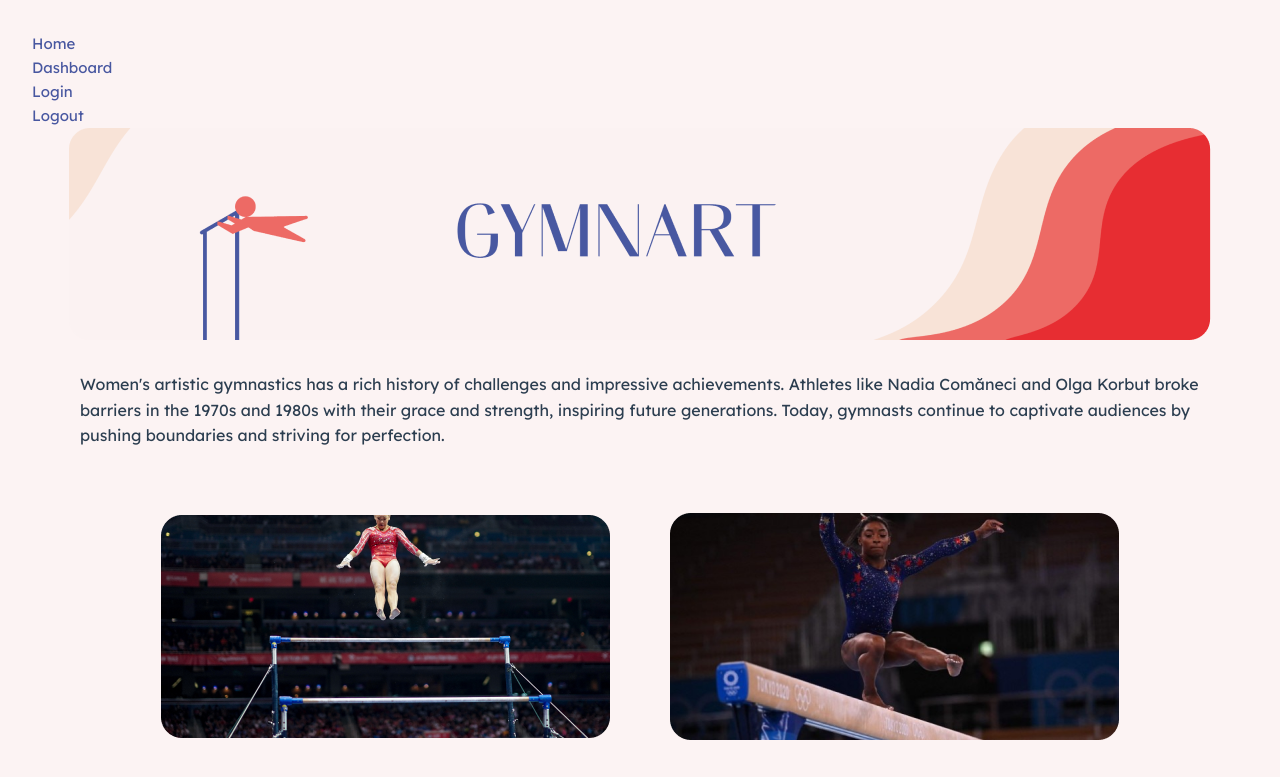
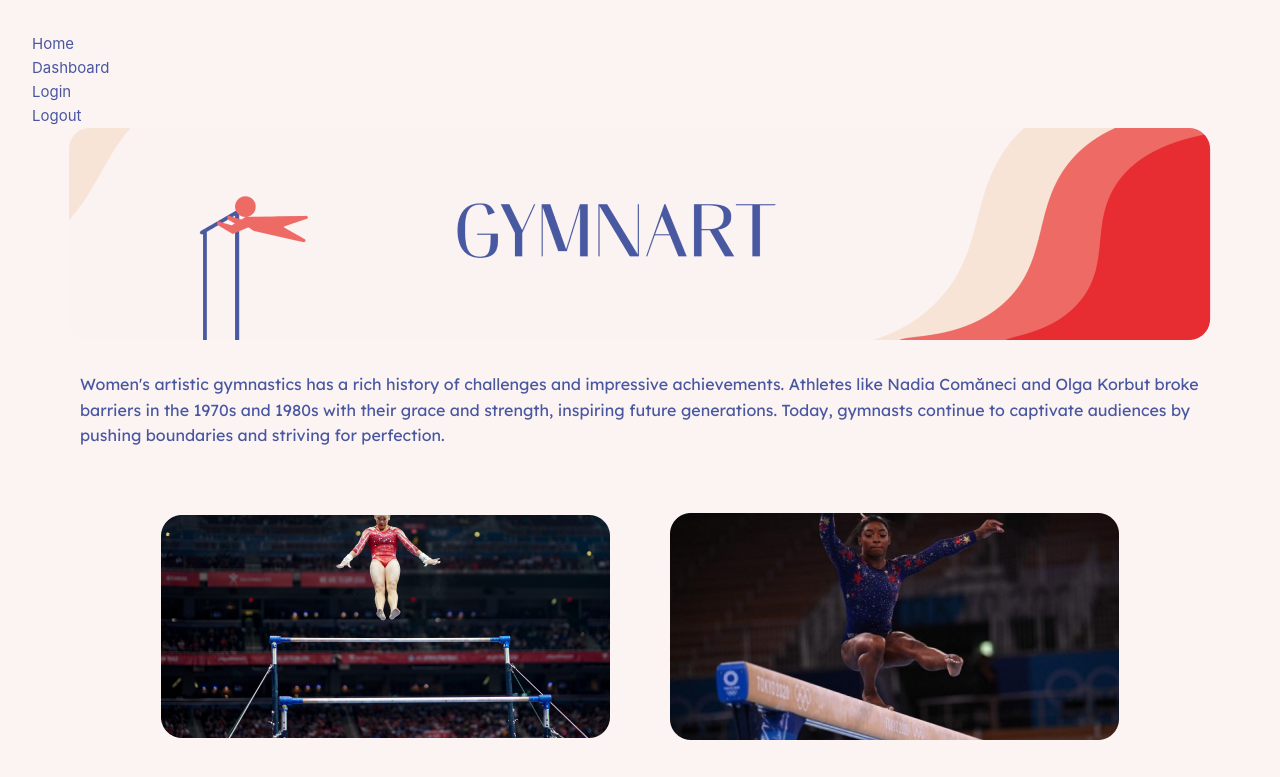
Before and after one commit to carolinacosta4/Gymnart, a Vue app: page / in a window 1280 px wide. Shown: the top 777 px of the page. Built offline with nearby package versions, Linux system fonts and the light colour scheme; what fetch-mock would draw is missing.

Commit message:
styles scoped

```diff
--- a/src/App.vue
+++ b/src/App.vue
@@ -25,3 +25,9 @@ import Header from './assets/components/Header.vue';
   <RouterView />
 
 </template>
+
+<style lang="css" >
+  body{
+    background-color: #fcf3f3;
+  }
+</style>
--- a/src/views/DashboardView.vue
+++ b/src/views/DashboardView.vue
@@ -176,7 +176,7 @@ export default {
 }
 </script>
 
-<style lang="css">
+<style lang="css" scoped>
     @font-face {
         font-family: Saphile;
         src: url(@/assets/Saphile/Saphile-Regular.otf);
--- a/src/views/HomeView.vue
+++ b/src/views/HomeView.vue
@@ -17,7 +17,17 @@
   }
 </script>
 
-<style lang="css">
+<style lang="css" scoped>
+    @font-face {
+        font-family: Lexend Deca Regular;
+        src: url(@/assets/Lexend_Deca/LexendDeca-Regular.ttf);
+    }
+
+    @font-face {
+        font-family: Lexend Deca Light;
+        src: url(@/assets/Lexend_Deca/LexendDeca-Light.ttf);
+    }
+
 #main{
   display: flex;
   flex-direction: column;
@@ -30,6 +40,8 @@
   margin: 2em 3em 4em 3em;
   text-align: left;
   font-size: 16px;
+  color: #4857a0;
+  font-family: Lexend Deca Regular;
 }
 
 #btnGrid{
--- a/src/views/LoginSignupView.vue
+++ b/src/views/LoginSignupView.vue
@@ -135,7 +135,7 @@
 </script>
 
 
-<style scoped>
+<style  lang="css" scoped>
 
 
 @font-face {
```
